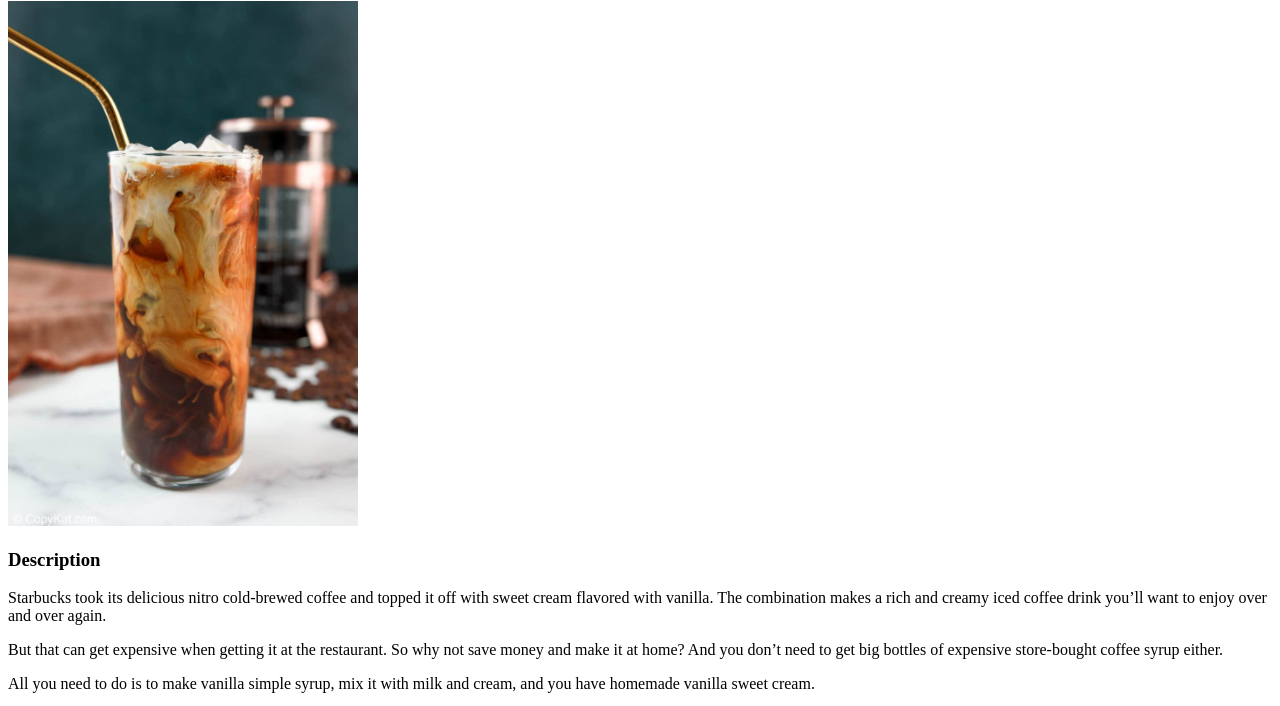
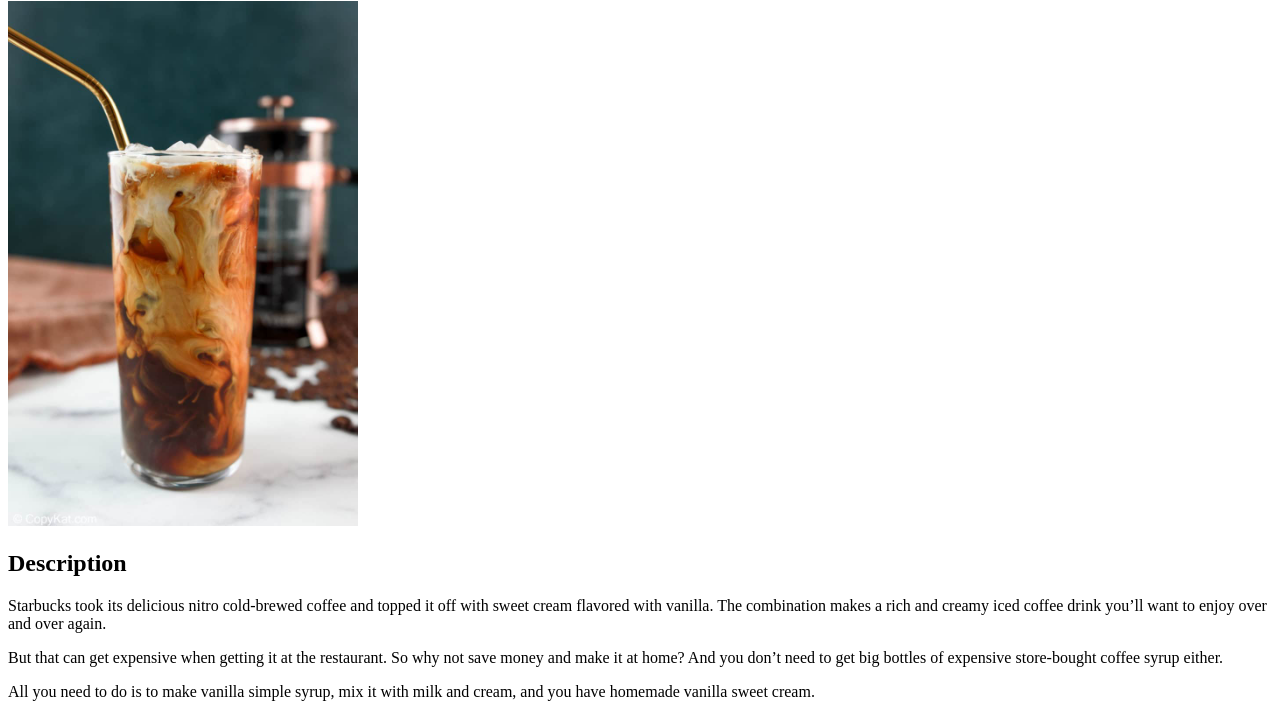
Before and after one commit to labordude/odin-recipes, a plain HTML site: page recipes/coffee.html in a window 1280 px wide. Shown: the part 79-785 px from the top of the page. Drawn offline with Linux system fonts and the light colour scheme.

Commit message:
adjustments to heading sizes for consistency

```diff
--- a/recipes/coffee.html
+++ b/recipes/coffee.html
@@ -6,7 +6,7 @@
     </head>
     <h1>Starbucks Cold Brew with Vanilla Sweet Cream</h1>
     <img src="../images/coffee.jpg" width=350 alt="image of coffee with milk">
-    <h3>Description</h3>
+    <h2>Description</h2>
    <p>   Starbucks took its delicious nitro cold-brewed coffee and topped it off with sweet cream flavored with vanilla. The combination makes a rich and creamy iced coffee drink you’ll want to enjoy over and over again.</p>
    <p>But that can get expensive when getting it at the restaurant. So why not save money and make it at home? And you don’t need to get big bottles of expensive store-bought coffee syrup either.</p>
    <p>All you need to do is to make vanilla simple syrup, mix it with milk and cream, and you have homemade vanilla sweet cream.</p>
```
Also changed, not shown: recipes/corn-muffins.html (+1 -1 lines), recipes/snickerdoodles.html (+1 -1 lines).
